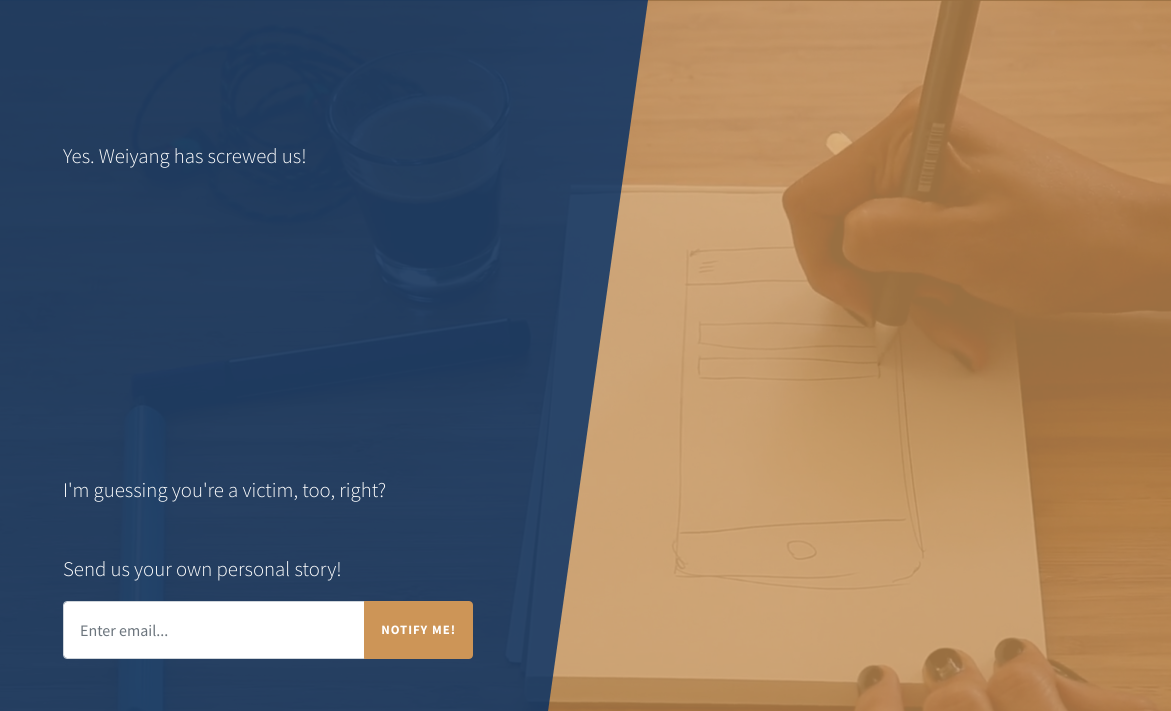
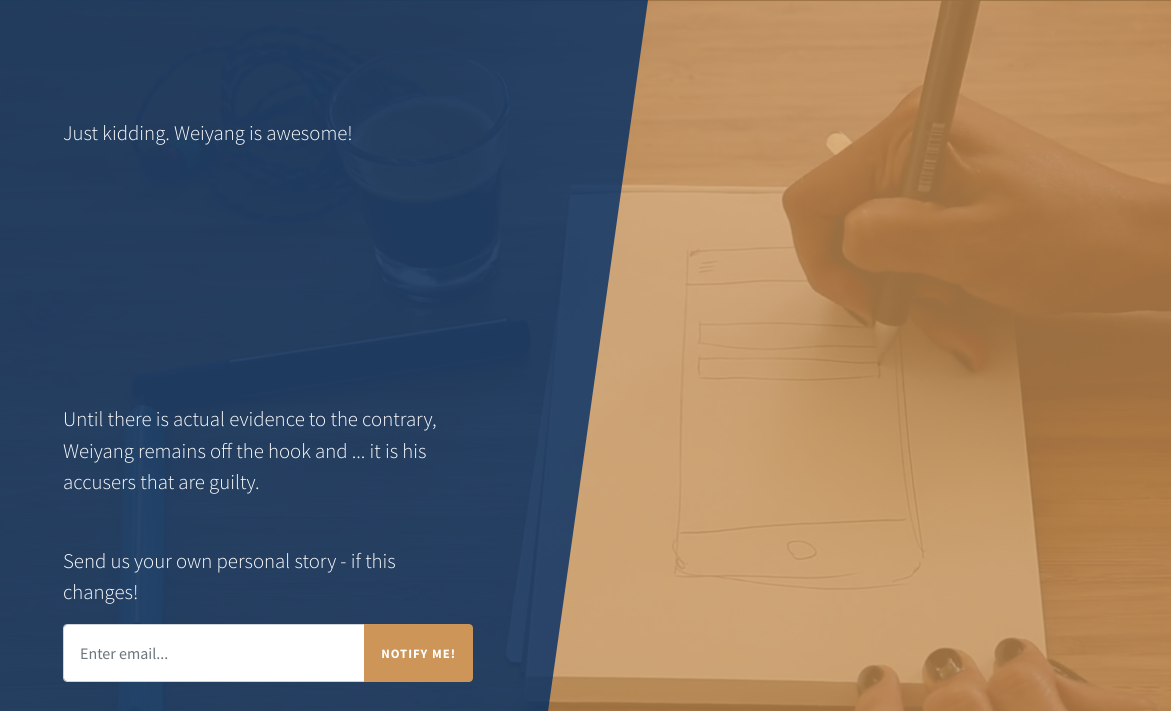
Before and after one commit to steve1373/weiyang, a website: page index.html in a window 1280 px wide. Shown: the top 711 px of the page, 0-1171 px from the left. Drawn offline with Linux system fonts and the light colour scheme.

Commit message:
Fixing website

```diff
--- a/index.html
+++ b/index.html
@@ -33,15 +33,15 @@
         <div class="row h-100">
           <div class="col-12 my-auto">
             <div class="masthead-content text-white py-3 py-md-0">
-              <p class="mb-1">Yes.  Weiyang has screwed us!</p>
+              <p class="mb-1">Just kidding. Weiyang is awesome!</p>
 			  </div>
 		  </div>
           <div class="col-12 my-auto">
             <div class="masthead-content text-white py-5 py-md-0">
               <h1 class="mb-3"> </h1>
-              <p class="mb-5">I'm guessing you're a victim, too, right?</p>
+              <p class="mb-5">Until there is actual evidence to the contrary, Weiyang remains off the hook and ... it is his accusers that are guilty. </p>
 			  <p/>
-              <p class="mb-7">Send us your own personal story!</p>
+              <p class="mb-7">Send us your own personal story - if this changes!</p>
               <div class="input-group input-group-newsletter">
                 <input type="email" class="form-control" placeholder="Enter email..." aria-label="Enter email..." aria-describedby="basic-addon">
                 <div class="input-group-append">
```
